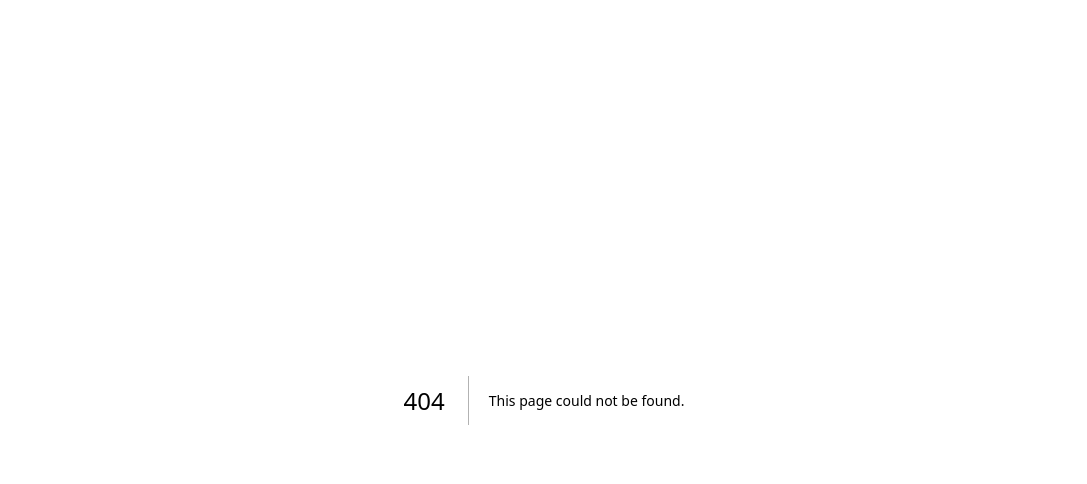
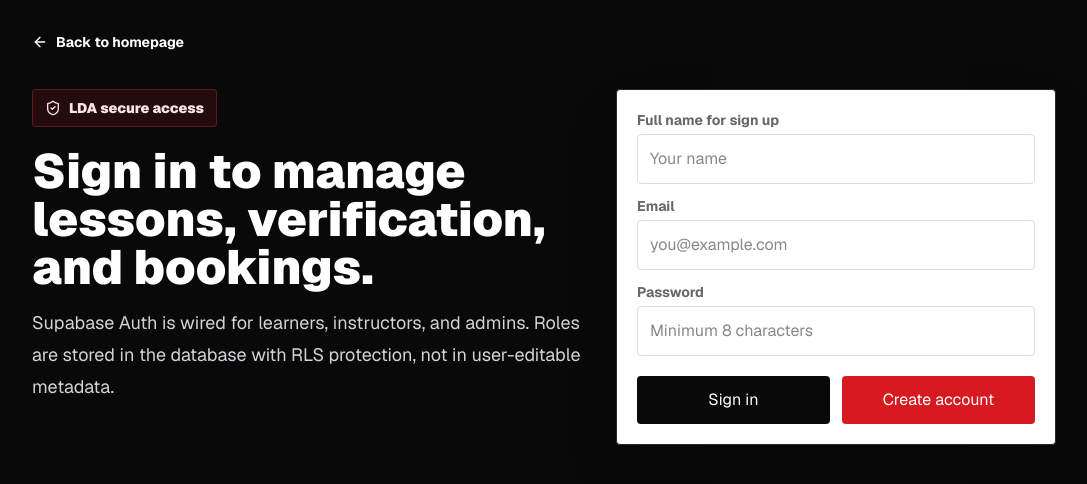
Before and after one commit to LDrivingAcademy/LDA, a Next.js app: page /auth/login in a window 1280 px wide. Before the commit this address had no page. Shown: the top 484 px of the page, without its empty margins (96-1183 px from the left). Built offline with nearby package versions, Linux system fonts and the light colour scheme; no server answers.

Commit message:
Add auth login page

```diff
--- /dev/null
+++ b/src/app/auth/login/page.tsx
@@ -0,0 +1,53 @@
+import Link from "next/link";
+import { ArrowLeft, ShieldCheck } from "lucide-react";
+import { signIn, signUp } from "../actions";
+
+export default async function LoginPage({
+  searchParams
+}: {
+  searchParams: Promise<{ message?: string }>;
+}) {
+  const { message } = await searchParams;
+
+  return (
+    <main className="min-h-screen bg-ink px-4 py-8 text-white">
+      <div className="mx-auto max-w-5xl">
+        <Link href="/" className="inline-flex items-center gap-2 text-sm font-bold text-zinc-300 hover:text-white">
+          <ArrowLeft size={16} /> Back to homepage
+        </Link>
+        <div className="mt-8 grid gap-6 lg:grid-cols-[1fr_440px]">
+          <section>
+            <div className="inline-flex items-center gap-2 rounded border border-red-500/30 bg-red-500/10 px-3 py-2 text-sm font-black text-red-100">
+              <ShieldCheck size={16} /> LDA secure access
+            </div>
+            <h1 className="mt-5 text-4xl font-black tracking-normal sm:text-5xl">Sign in to manage lessons, verification, and bookings.</h1>
+            <p className="mt-4 max-w-2xl text-lg leading-8 text-zinc-300">
+              Supabase Auth is wired for learners, instructors, and admins. Roles are stored in the database with RLS protection, not in user-editable metadata.
+            </p>
+          </section>
+          <section className="rounded border border-zinc-800 bg-white p-5 text-foreground shadow-2xl">
+            {message ? <div className="mb-4 rounded bg-red-50 p-3 text-sm font-bold text-brand">{message}</div> : null}
+            <form className="grid gap-3">
+              <label className="grid gap-1">
+                <span className="text-sm font-bold text-muted">Full name for sign up</span>
+                <input name="fullName" className="rounded border border-border px-3 py-3" placeholder="Your name" />
+              </label>
+              <label className="grid gap-1">
+                <span className="text-sm font-bold text-muted">Email</span>
+                <input required name="email" type="email" className="rounded border border-border px-3 py-3" placeholder="you@example.com" />
+              </label>
+              <label className="grid gap-1">
+                <span className="text-sm font-bold text-muted">Password</span>
+                <input required name="password" type="password" minLength={8} className="rounded border border-border px-3 py-3" placeholder="Minimum 8 characters" />
+              </label>
+              <div className="mt-2 grid gap-3 sm:grid-cols-2">
+                <button formAction={signIn} className="rounded bg-ink px-4 py-3 text-sm font-black text-white hover:bg-brand">Sign in</button>
+                <button formAction={signUp} className="rounded bg-brand px-4 py-3 text-sm font-black text-white hover:bg-brand-strong">Create account</button>
+              </div>
+            </form>
+          </section>
+        </div>
+      </div>
+    </main>
+  );
+}
```
